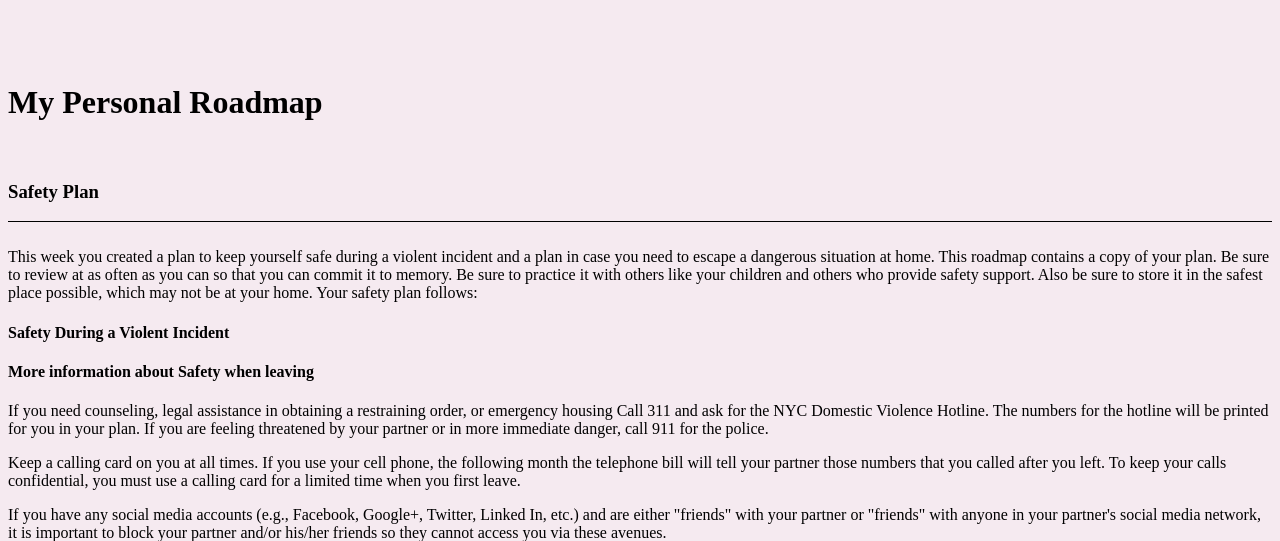
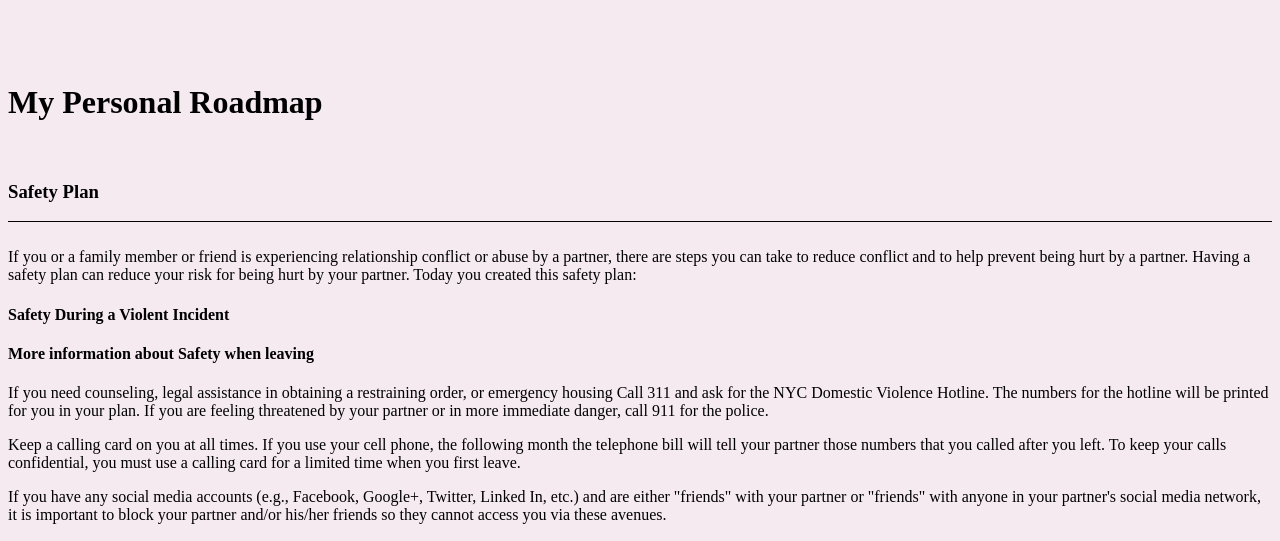
Before and after one commit to ccnmtl/worth2, a Django app: template worth2/templates/main/session_4_journal.html in a window 1280 px wide. Shown: the part 514-1055 px from the top of the page. Run offline with Django 3.2, Linux system fonts and the light colour scheme; the template is opened without the code that fills it, so the values that code supplies are empty; parts of the project's set-up code (start-up, migrations or seed data) failed here and were passed over; some libraries are stand-ins or nearby versions.

Commit message:
Update session 4 journal
The first paragraph here was old and didn't correspond
with what's here:
http://wiki.ccnmtl.columbia.edu/index.php/Journal_spec_worth_2

```diff
--- a/worth2/templates/main/session_4_journal.html
+++ b/worth2/templates/main/session_4_journal.html
@@ -6,15 +6,12 @@
 <h3>Safety Plan</h3>
 <div class="worth-journal-info-element">
     <p>
-        This week you created a plan to keep yourself safe
-        during a violent incident and a plan in case you need
-        to escape a dangerous situation at home. This roadmap
-        contains a copy of your plan. Be sure to review at as
-        often as you can so that you can commit it to memory.
-        Be sure to practice it with others like your children
-        and others who provide safety support. Also be sure to
-        store it in the safest place possible, which may not
-        be at your home. Your safety plan follows:
+        If you or a family member or friend is experiencing
+        relationship conflict or abuse by a partner, there are steps
+        you can take to reduce conflict and to help prevent being hurt
+        by a partner. Having a safety plan can reduce your risk for
+        being hurt by your partner. Today you created this safety
+        plan:
     </p>
     <h4>Safety During a Violent Incident</h4>
 
```
